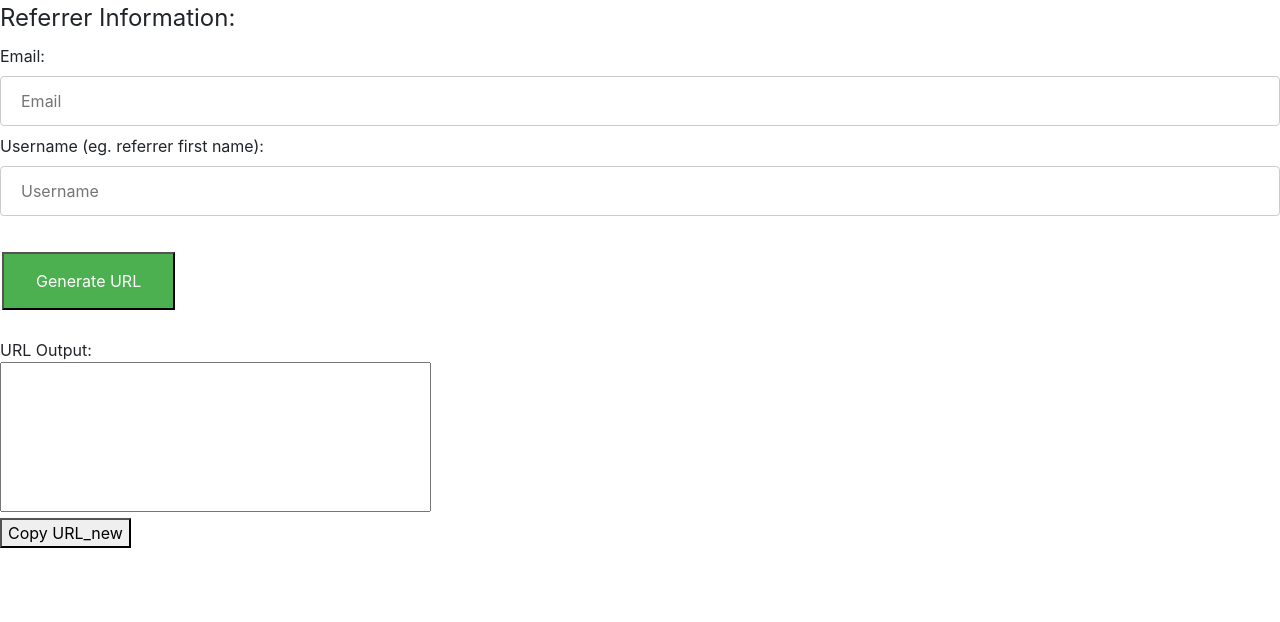
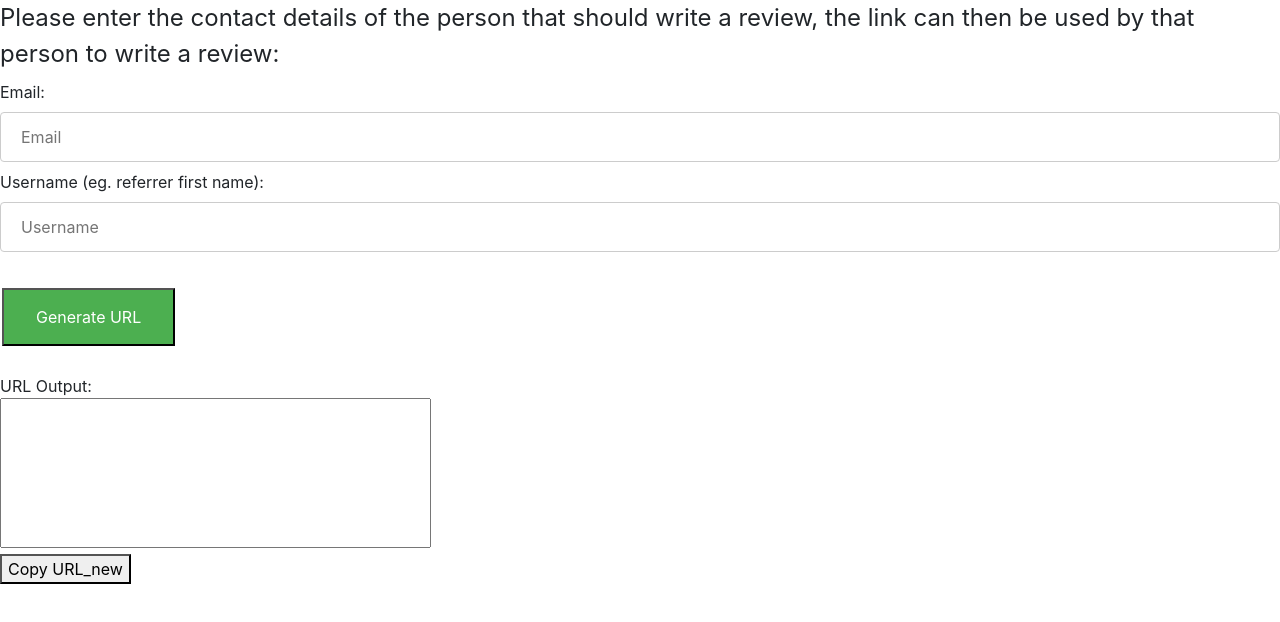
Before and after one commit to dkhh10/dkhh10.github.io, a plain HTML site: page index.html in a window 1280 px wide. Drawn offline with nearby package versions, Linux system fonts and the light colour scheme; some packages are replaced by stand-ins of ours; a script that the page names is missing.

Commit message:
Update index.html

```diff
--- a/index.html
+++ b/index.html
@@ -33,7 +33,7 @@
     <form id="concat">
     <fieldset>
       <!--input and output elements-->
-      <legend>Referrer Information:</legend>
+      <legend>Please enter the contact details of the person that should write a review, the link can then be used by that person to write a review:</legend>
       Email:<br />
       <input name="email" type="text" id="input_1" placeholder="Email" /><br />
       Username (eg. referrer first name):<br />
```
